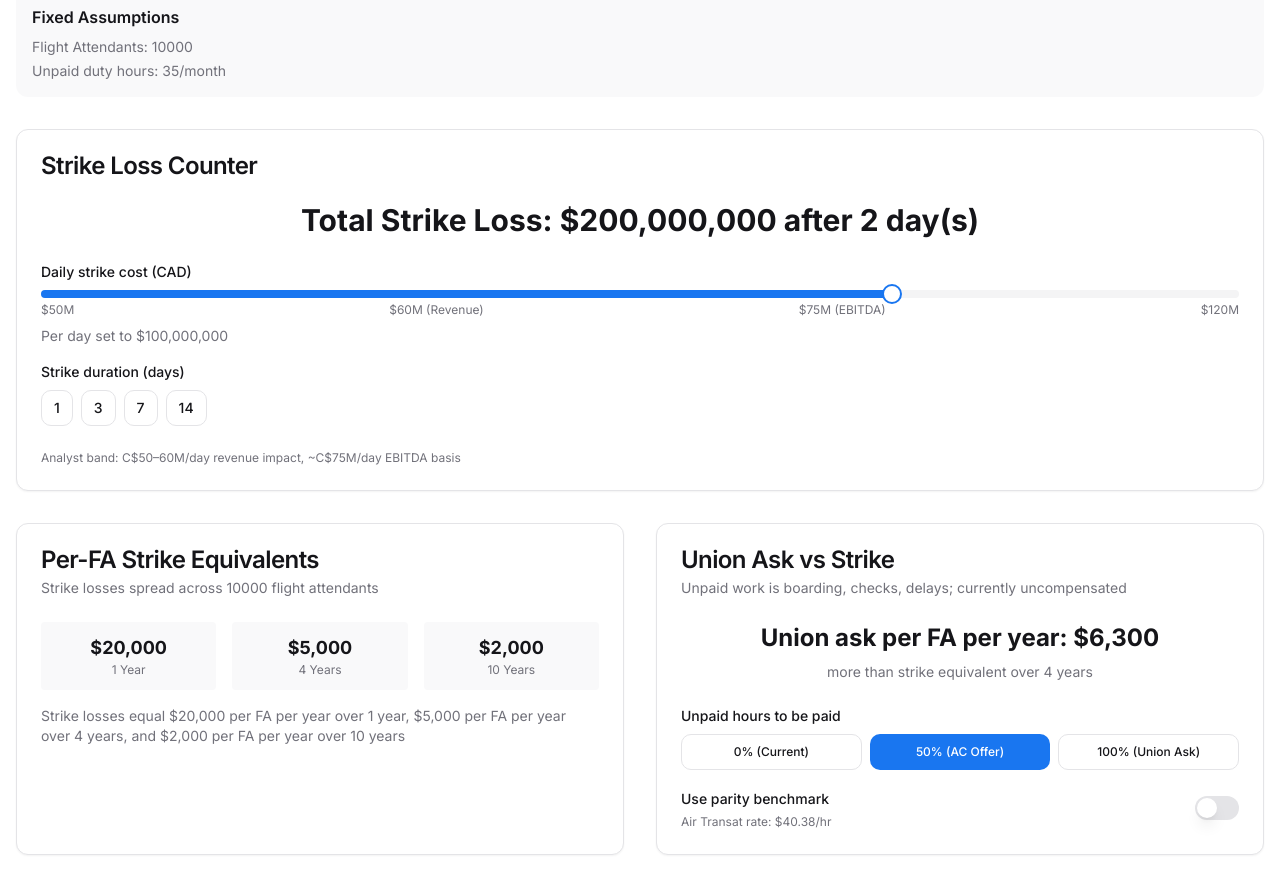
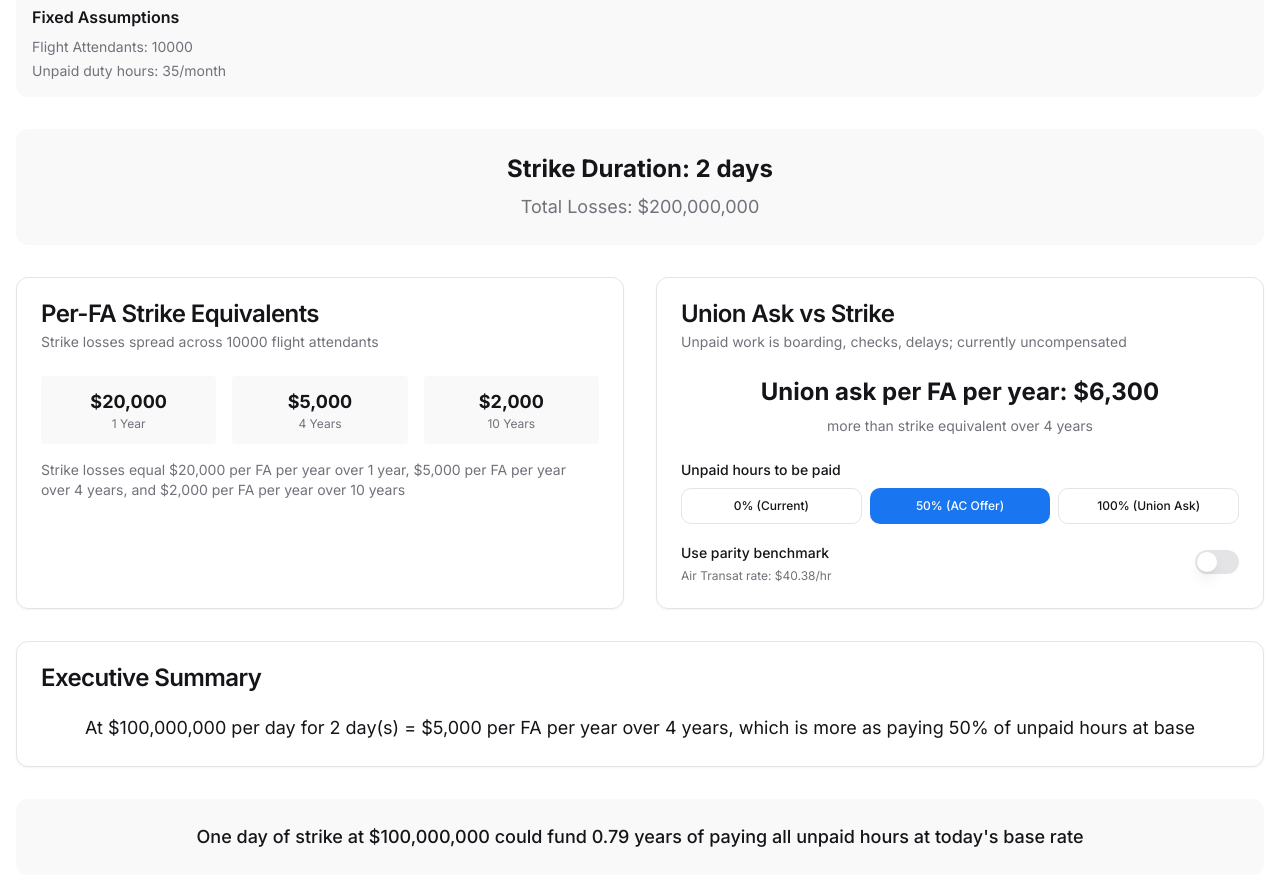
Before and after one commit to izzydoesizzy/air-canada-strike-tracker, a React (Vite) app: page / in a window 1280 px wide. Shown: the part 1720-2607 px from the top of the page. Built offline with nearby package versions, Linux system fonts and the light colour scheme.

Commit message:
Refactor calculator to use live data
Remove strike loss counter card and ensure all calculations use live strike duration and ongoing strike losses from top-level variables.

```diff
--- a/src/components/StorytellingCalculator.tsx
+++ b/src/components/StorytellingCalculator.tsx
@@ -117,78 +117,19 @@ const StorytellingCalculator: React.FC = () => {
           </div>
         </div>
 
+        {/* Current Strike Status */}
+        <div className="text-center mb-8 p-6 bg-muted/50 rounded-lg">
+          <div className="text-2xl font-bold mb-2">
+            Strike Duration: {inputs.strikeDays} day{inputs.strikeDays !== 1 ? 's' : ''}
+          </div>
+          <div className="text-lg text-muted-foreground">
+            Total Losses: {formatCurrency(results.totalStrikeLoss)}
+          </div>
+        </div>
+
         {/* Main Calculator Cards */}
         <div className="grid grid-cols-1 lg:grid-cols-2 gap-8 mb-8">
-          {/* Card 1: Strike Loss Counter */}
-          <Card className="lg:col-span-2">
-            <CardHeader>
-              <CardTitle>{t('cards.strikeLoss.title')}</CardTitle>
-            </CardHeader>
-            <CardContent className="space-y-6">
-              <div className="text-center">
-                <div className="text-3xl font-bold mb-2">
-                  {t('cards.strikeLoss.totalLoss', {
-                    amount: formatCurrency(results.totalStrikeLoss),
-                    days: inputs.strikeDays
-                  })}
-                </div>
-                {inputs.strikeDays === 3 && (
-                  <Badge variant="secondary" className="mb-4">
-                    {t('cards.strikeLoss.tdEstimate', { amount: formatCurrency(300000000) })}
-                  </Badge>
-                )}
-              </div>
-
-              <div className="space-y-4">
-                <div>
-                  <label className="text-sm font-medium mb-2 block">
-                    {t('controls.adjustableParams.strikeCost')}
-                  </label>
-                  <Slider
-                    value={[inputs.dailyStrikeCost]}
-                    onValueChange={([value]) => setInputs(prev => ({ ...prev, dailyStrikeCost: value }))}
-                    min={50000000}
-                    max={120000000}
-                    step={5000000}
-                    className="w-full"
-                  />
-                  <div className="flex justify-between text-xs text-muted-foreground mt-1">
-                    <span>$50M</span>
-                    <span>$60M (Revenue)</span>
-                    <span>$75M (EBITDA)</span>
-                    <span>$120M</span>
-                  </div>
-                  <p className="text-sm text-muted-foreground mt-2">
-                    {t('cards.strikeLoss.perDay', { amount: formatCurrency(inputs.dailyStrikeCost) })}
-                  </p>
-                </div>
-
-                <div>
-                  <label className="text-sm font-medium mb-2 block">
-                    {t('controls.adjustableParams.strikeDays')}
-                  </label>
-                  <div className="flex gap-2 mb-2">
-                    {[1, 3, 7, 14].map(days => (
-                      <Button
-                        key={days}
-                        variant={inputs.strikeDays === days ? "default" : "outline"}
-                        size="sm"
-                        onClick={() => setInputs(prev => ({ ...prev, strikeDays: days }))}
-                      >
-                        {t(`controls.strikeDaysPresets.${days}${days === 1 ? 'day' : 'days'}`)}
-                      </Button>
-                    ))}
-                  </div>
-                </div>
-              </div>
-
-              <div className="text-xs text-muted-foreground">
-                {t('cards.strikeLoss.analystBand')}
-              </div>
-            </CardContent>
-          </Card>
-
-          {/* Card 2: Per-FA Strike Equivalents */}
+          {/* Card 1: Per-FA Strike Equivalents */}
           <Card>
             <CardHeader>
               <CardTitle>{t('cards.perFAEquivalents.title')}</CardTitle>
```
